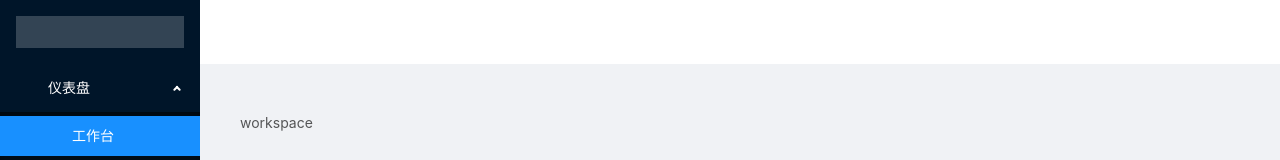
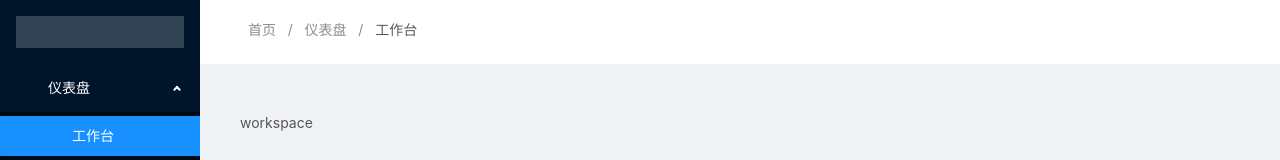
Before and after one commit to aRidiculousBoy/coderwyh-pro, a Vue app: page /dashboard/workspace in a window 1280 px wide. Shown: the top 160 px of the page. Built offline with nearby package versions, Linux system fonts and the light colour scheme.

Commit message:
[update]页面级面包屑导航封装完成(根据路由自动更新)

```diff
--- /dev/null
+++ b/src/layout/breadcrumbs.vue
@@ -0,0 +1,45 @@
+<template>
+  <div class="breadcrumbs">
+    <a-breadcrumb :routes="breadItems">
+      <template slot="itemRender" slot-scope="{ route }">
+        <router-link :to="route.path">
+          {{ route.title }}
+        </router-link>
+      </template>
+    </a-breadcrumb>
+  </div>
+</template>
+
+<script>
+export default {
+  name: 'Breadcrumbs',
+  computed: {
+    breadItems() {
+      console.log(this.$route.matched)
+      const items = [
+        {
+          title: '首页',
+          path: '/'
+        }
+      ]
+      this.$route.matched.forEach((v) => {
+        if (v.meta.title) {
+          items.push({
+            title: v.meta.title,
+            path: v.path
+          })
+        }
+      })
+      console.log(items)
+      return items
+    }
+  }
+}
+</script>
+
+<style scoped lang="less">
+.ant-breadcrumb {
+  line-height: 1;
+  height: 18px;
+}
+</style>
--- a/src/layout/index.vue
+++ b/src/layout/index.vue
@@ -3,7 +3,7 @@
     <a-layout id="components-layout-demo-custom-trigger">
       <a-layout-sider v-model="collapsed" :trigger="null" collapsible>
         <div class="logo" />
-        <sidebar :collapsed="collapsed"/>
+        <sidebar :collapsed="collapsed" />
       </a-layout-sider>
       <a-layout>
         <a-layout-header style="background: #fff; padding: 0">
@@ -12,6 +12,7 @@
             :type="collapsed ? 'menu-unfold' : 'menu-fold'"
             @click="() => (collapsed = !collapsed)"
           />
+          <breadcrumbs />
         </a-layout-header>
         <a-layout-content
           :style="{
@@ -29,10 +30,13 @@
 
 <script>
 import Sidebar from './sidebar.vue'
+import Breadcrumbs from './breadcrumbs.vue'
+
 export default {
   name: 'Layout',
   components: {
-    Sidebar
+    Sidebar,
+    Breadcrumbs
   },
   provide() {
     return {
@@ -77,4 +81,9 @@ export default {
   background: rgba(255, 255, 255, 0.2);
   margin: 16px;
 }
+
+.ant-layout-header {
+  display: flex;
+  align-items: center;
+}
 </style>
--- a/src/routes/index.js
+++ b/src/routes/index.js
@@ -175,7 +175,7 @@ const routes = [
     name: 'Test',
     path: '/test',
     component: Layout,
-    redirect: '/test',
+    redirect: '/tester',
     meta: {
       title: 'Jser',
       hasSubMenu: false,
@@ -183,7 +183,7 @@ const routes = [
     },
     children: [
       {
-        path: '/test',
+        path: '/tester',
         component: Jser
       }
     ]
```
